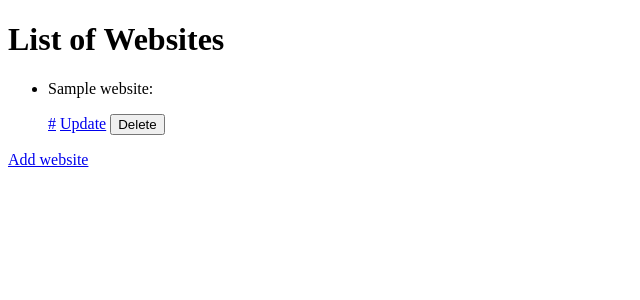
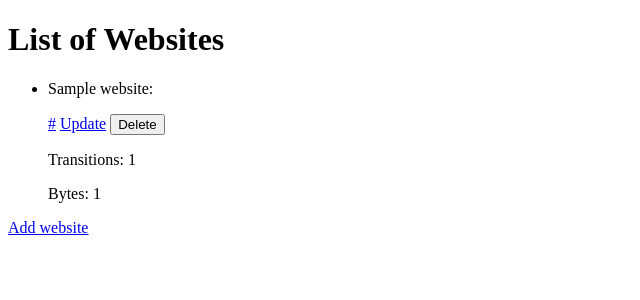
Before and after one commit to RomanHlodann/simple_vpn, a Django app: page /vpn/websites/ in a window 1280 px wide. Shown: the top 300 px of the page, without its empty margins (0-640 px from the left). Run offline with Django 5.2, Linux system fonts and the light colour scheme; a user stored in the database is signed in; tables that the repository leaves empty hold one stand-in row (values such as "Sample post").

Commit message:
change template according to model

```diff
--- a/templates/websites/list.html
+++ b/templates/websites/list.html
@@ -19,6 +19,8 @@
                 {% csrf_token %}
                 <button type="submit" onclick="return confirm('Are you sure you want to delete this website?');">Delete</button>
             </form>
+            <p>Transitions: {{ website.transition_count }} </p>
+            <p>Bytes: {{ website.bytes_count }} </p>
         </li>
     {% empty %}
         <li>No websites available.</li>
```
